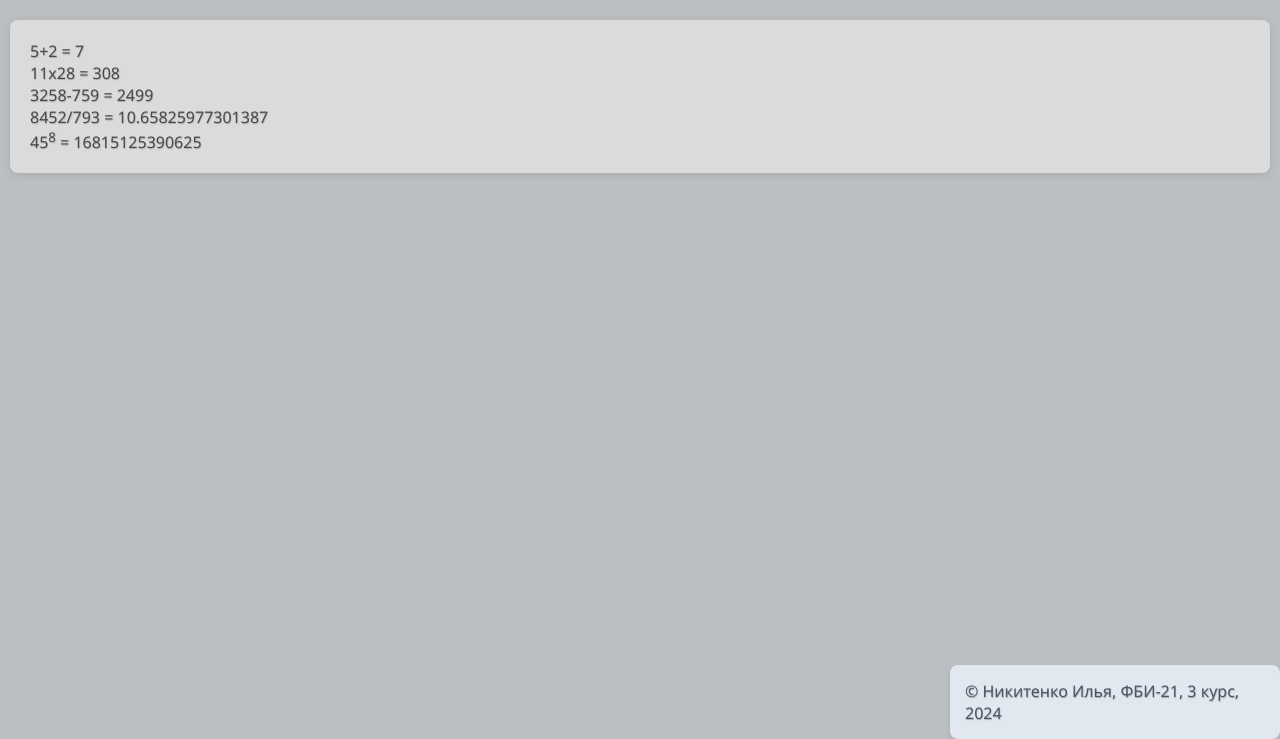
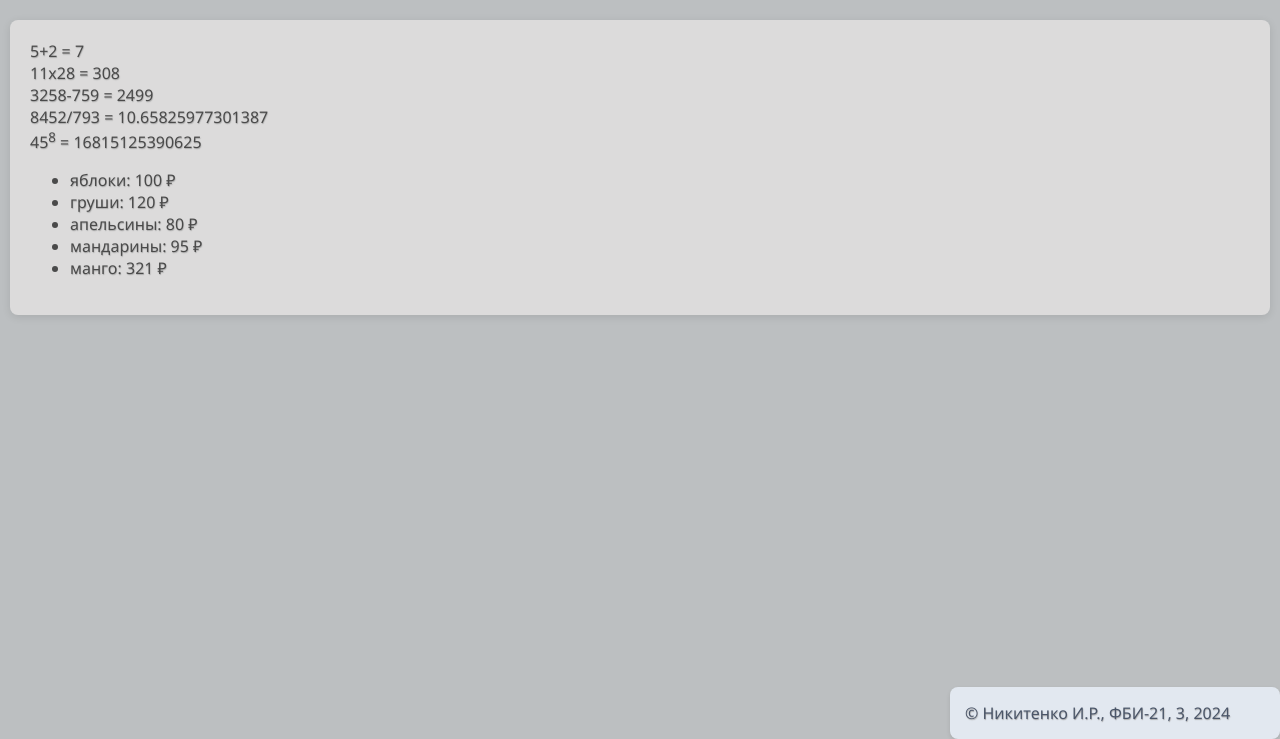
Before and after one commit to nikrob04/backend, a Flask app: page /lab2/example in a window 1280 px wide. Shown: the part 61-800 px from the top of the page. Run offline with Flask 3, Linux system fonts and the light colour scheme.

Commit message:
Цикл в шаблоне

```diff
--- a/app.py
+++ b/app.py
@@ -362,8 +362,11 @@ def add_flower(name):
 
 @app.route('/lab2/example')
 def exemple():
-    name = 'Никитенко Илья'
-    lab_num = '2'
-    group = "ФБИ-21"
-    curs = "3 курс"
-    return render_template('example.html', name=name, lab_num=lab_num, group=group, curs=curs)
+    name, lab_num, group, curs = 'Никитенко И.Р.', 2, 'ФБИ-21', 3
+    fruits = [{'name': 'яблоки', 'price': 100 },
+              {'name': 'груши', 'price': 120},
+              {'name': 'апельсины', 'price': 80},
+              {'name': 'мандарины','price': 95},
+              {'name': 'манго', 'price': 321}
+    ]
+    return render_template('example.html', name=name, lab_num=lab_num, group=group, curs=curs, fruits=fruits)
--- a/templates/example.html
+++ b/templates/example.html
@@ -23,6 +23,14 @@
         3258-759 = {{ 3258 - 759 }} <br>
         8452/793 = {{ 8452 / 793 }} <br>
         45<sup>8</sup> = {{ 45**8 }} <br>
+
+        <ul>
+            {% for f in fruits%}
+            <li>
+                {{ f.name}}: {{f.price}} &#8381;
+            </li>
+            {% endfor%}
+        </ul>
     </main>
     <footer>
         &copy;
```
